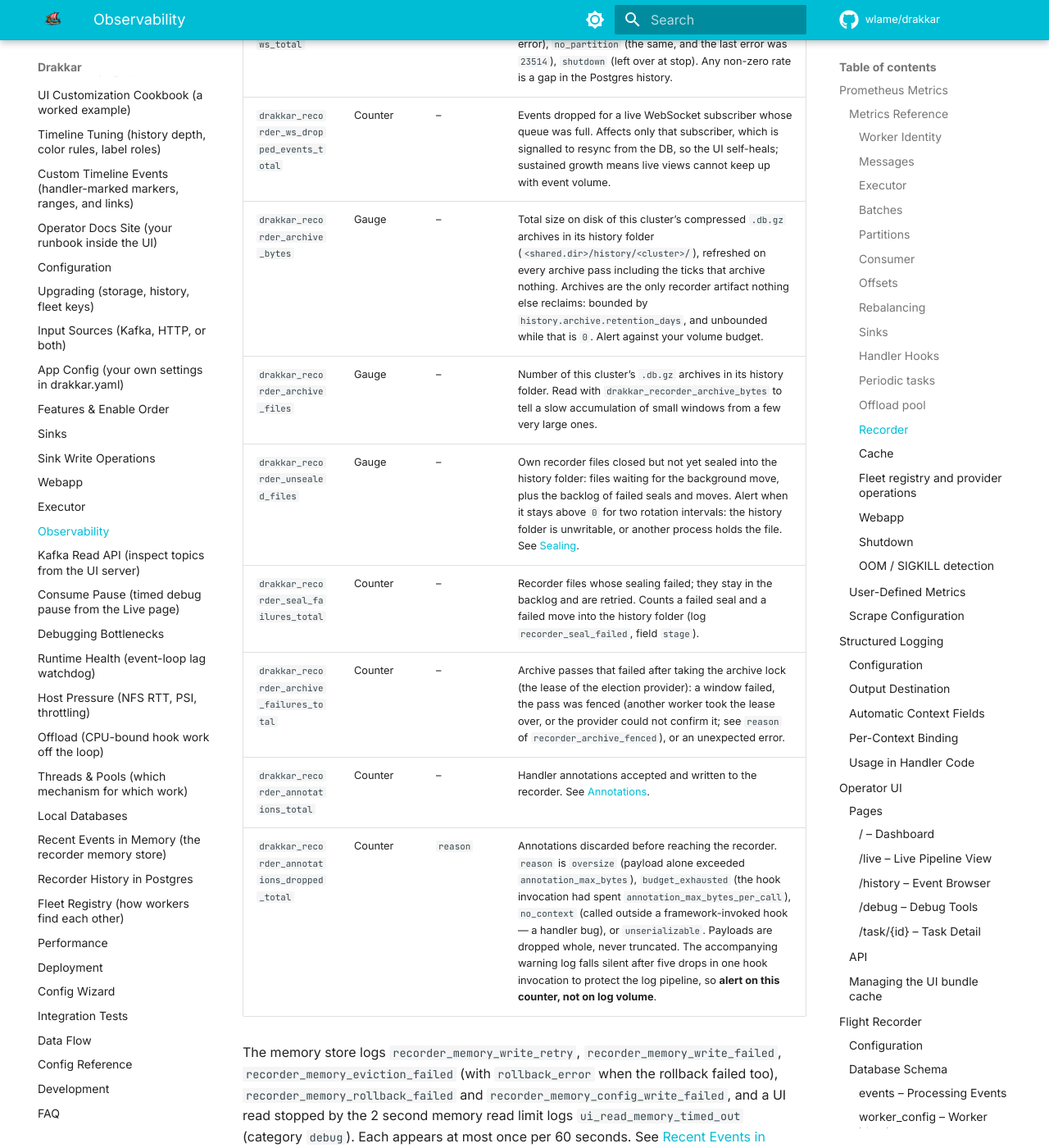
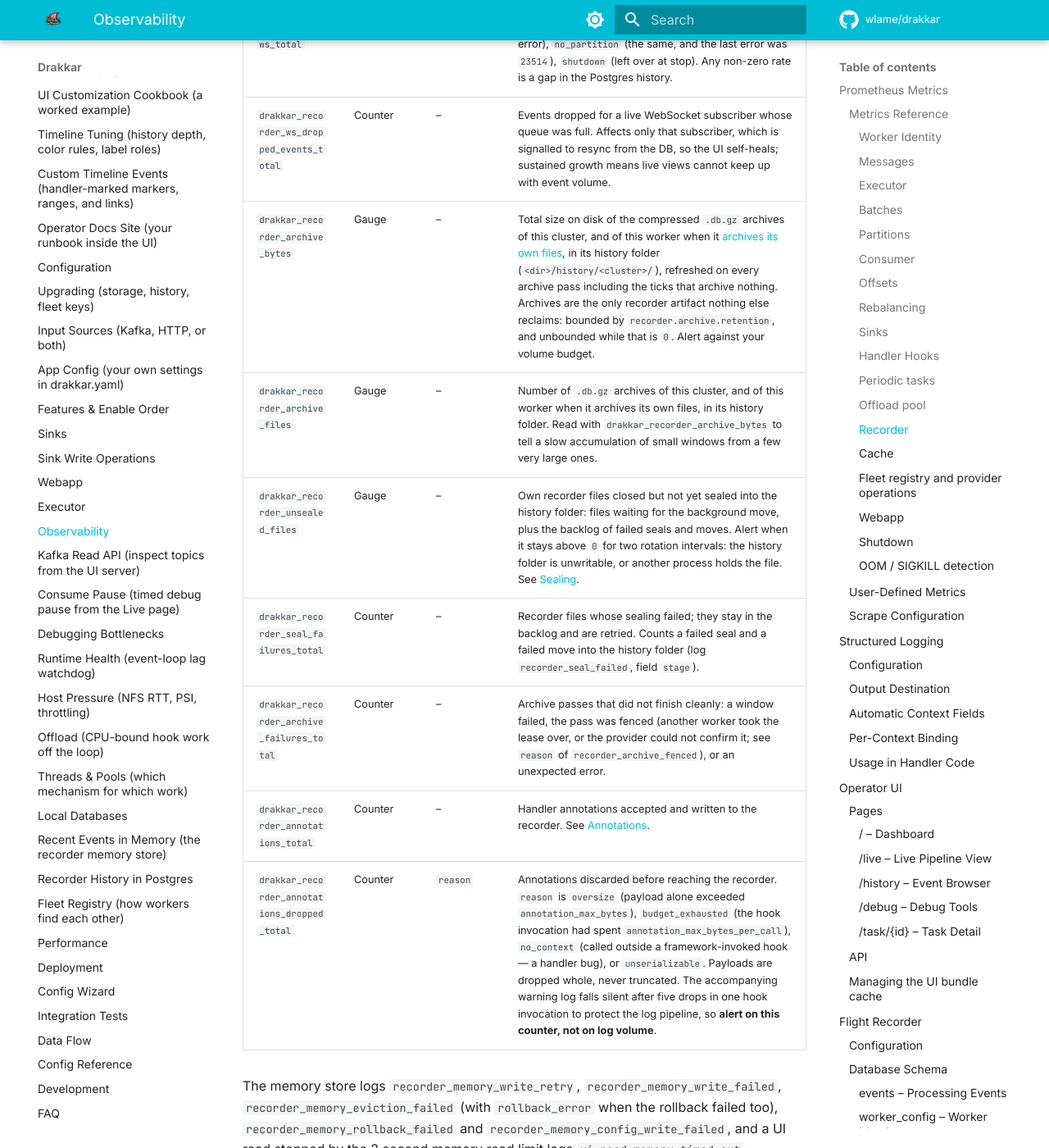
Before and after one commit to wlame/drakkar, an MkDocs documentation site: the page built from docs/observability.md, in a window 1280 px wide and 1400 px high, scrolled down 11500 px. Shown: the whole window at 82% size. Built offline with MkDocs 1.6.1 and Material for MkDocs 9.7.7, drawn with Linux system fonts in a browser that asks for light colours; comment, search, counter and statistics services are not loaded.

Commit message:
Make the archive metric help texts true for both archive scopes.

```diff
--- a/docs/observability.md
+++ b/docs/observability.md
@@ -194,11 +194,11 @@ Emitted only when [`ui.enabled=true`](configuration.md#ui-flight-recorder-ui). T
 | `drakkar_recorder_postgres_rows_written_total` | Counter | -- | Rows written to the recorder Postgres table. With the table size, it gives the real write volume. |
 | `drakkar_recorder_postgres_dropped_rows_total` | Counter | `reason` | Rows that never reached the recorder Postgres table, by reason: `queue_full` (the Postgres queue passed a bound), `rejected` (a chunk failed twice with a final error), `no_partition` (the same, and the last error was `23514`), `shutdown` (left over at stop). Any non-zero rate is a gap in the Postgres history. |
 | `drakkar_recorder_ws_dropped_events_total` | Counter | -- | Events dropped for a live WebSocket subscriber whose queue was full. Affects only that subscriber, which is signalled to resync from the DB, so the UI self-heals; sustained growth means live views cannot keep up with event volume. |
-| `drakkar_recorder_archive_bytes` | Gauge | -- | Total size on disk of this cluster's compressed `.db.gz` archives in its history folder (`<shared.dir>/history/<cluster>/`), refreshed on every archive pass including the ticks that archive nothing. Archives are the only recorder artifact nothing else reclaims: bounded by `history.archive.retention_days`, and unbounded while that is `0`. Alert against your volume budget. |
-| `drakkar_recorder_archive_files` | Gauge | -- | Number of this cluster's `.db.gz` archives in its history folder. Read with `drakkar_recorder_archive_bytes` to tell a slow accumulation of small windows from a few very large ones. |
+| `drakkar_recorder_archive_bytes` | Gauge | -- | Total size on disk of the compressed `.db.gz` archives of this cluster, and of this worker when it [archives its own files](local-databases.md#archive-scopes), in its history folder (`<dir>/history/<cluster>/`), refreshed on every archive pass including the ticks that archive nothing. Archives are the only recorder artifact nothing else reclaims: bounded by `recorder.archive.retention`, and unbounded while that is `0`. Alert against your volume budget. |
+| `drakkar_recorder_archive_files` | Gauge | -- | Number of `.db.gz` archives of this cluster, and of this worker when it archives its own files, in its history folder. Read with `drakkar_recorder_archive_bytes` to tell a slow accumulation of small windows from a few very large ones. |
 | `drakkar_recorder_unsealed_files` | Gauge | -- | Own recorder files closed but not yet sealed into the history folder: files waiting for the background move, plus the backlog of failed seals and moves. Alert when it stays above `0` for two rotation intervals: the history folder is unwritable, or another process holds the file. See [Sealing](local-databases.md#sealing-and-the-history-folder). |
 | `drakkar_recorder_seal_failures_total` | Counter | -- | Recorder files whose sealing failed; they stay in the backlog and are retried. Counts a failed seal and a failed move into the history folder (log `recorder_seal_failed`, field `stage`). |
-| `drakkar_recorder_archive_failures_total` | Counter | -- | Archive passes that failed after taking the archive lock (the lease of the election provider): a window failed, the pass was fenced (another worker took the lease over, or the provider could not confirm it; see `reason` of `recorder_archive_fenced`), or an unexpected error. |
+| `drakkar_recorder_archive_failures_total` | Counter | -- | Archive passes that did not finish cleanly: a window failed, the pass was fenced (another worker took the lease over, or the provider could not confirm it; see `reason` of `recorder_archive_fenced`), or an unexpected error. |
 | `drakkar_recorder_annotations_total` | Counter | -- | Handler annotations accepted and written to the recorder. See [Annotations](annotations.md). |
 | `drakkar_recorder_annotations_dropped_total` | Counter | `reason` | Annotations discarded before reaching the recorder. `reason` is `oversize` (payload alone exceeded `annotation_max_bytes`), `budget_exhausted` (the hook invocation had spent `annotation_max_bytes_per_call`), `no_context` (called outside a framework-invoked hook — a handler bug), or `unserializable`. Payloads are dropped whole, never truncated. The accompanying warning log falls silent after five drops in one hook invocation to protect the log pipeline, so **alert on this counter, not on log volume**. |
 
```
Also changed, not shown: CHANGELOG.md (+2 -1 lines), docs/upgrading.md (+4 -2 lines), 2 other files.
